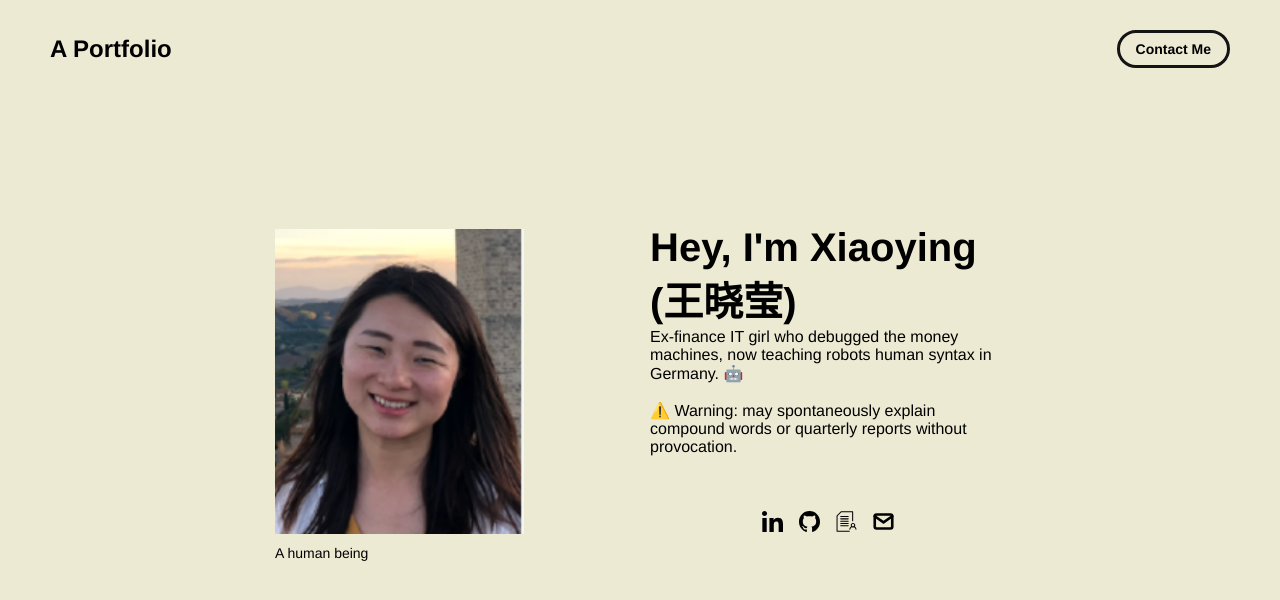
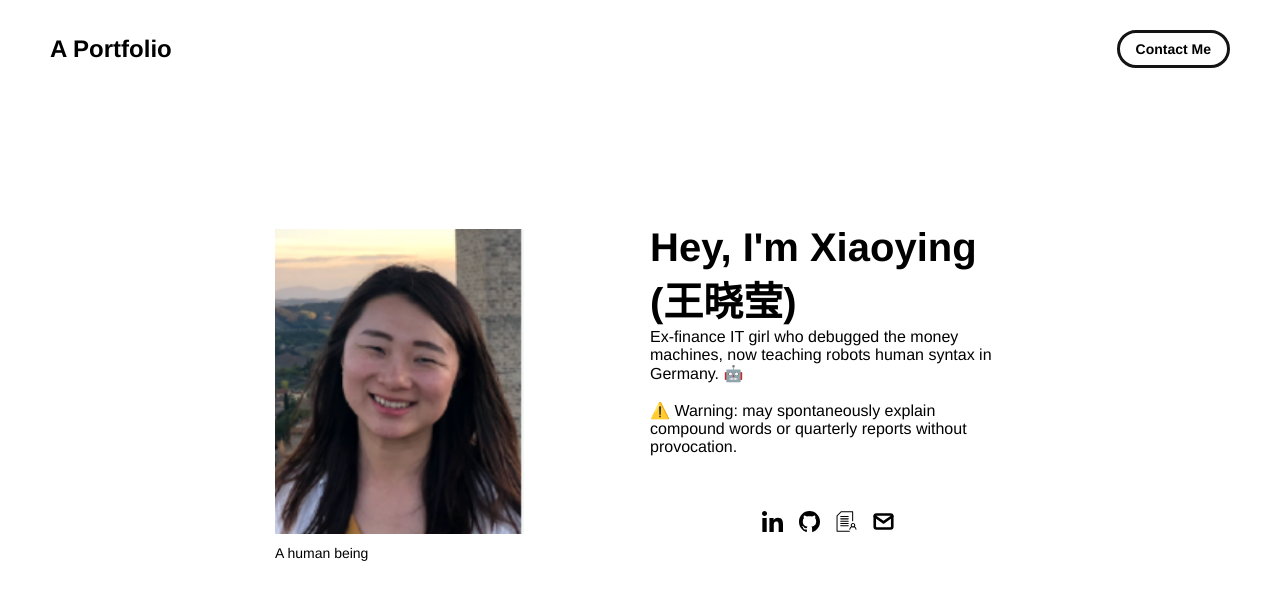
Before and after one commit to nicchic/nicchic.github.io, a plain HTML site: page index.html in a window 1280 px wide. Drawn offline with Linux system fonts and the light colour scheme.

Commit message:
remove background color

```diff
--- a/css/layout.css
+++ b/css/layout.css
@@ -1,11 +1,9 @@
 * {
   box-sizing: border-box;
-  background-color: #EDEAD4;
 }
 
 html {
   text-size-adjust: none;
-  background-color: #EDEAD4;
   -webkit-text-size-adjust: none;
   -moz-text-size-adjust: none;
   -ms-text-size-adjust: none;
@@ -15,7 +13,6 @@ html {
 
 body {
   margin: 0;
-  background-color: #EDEAD4;
   -webkit-font-smoothing: antialiased;
   -moz-osx-font-smoothing: grayscale;
   min-height: 100vh;
@@ -31,7 +28,6 @@ body::before {
   left: 0;
   width: 100%;
   height: 100vh;
-  background-color: #EDEAD4;
   z-index: -1;
 }
 
```
